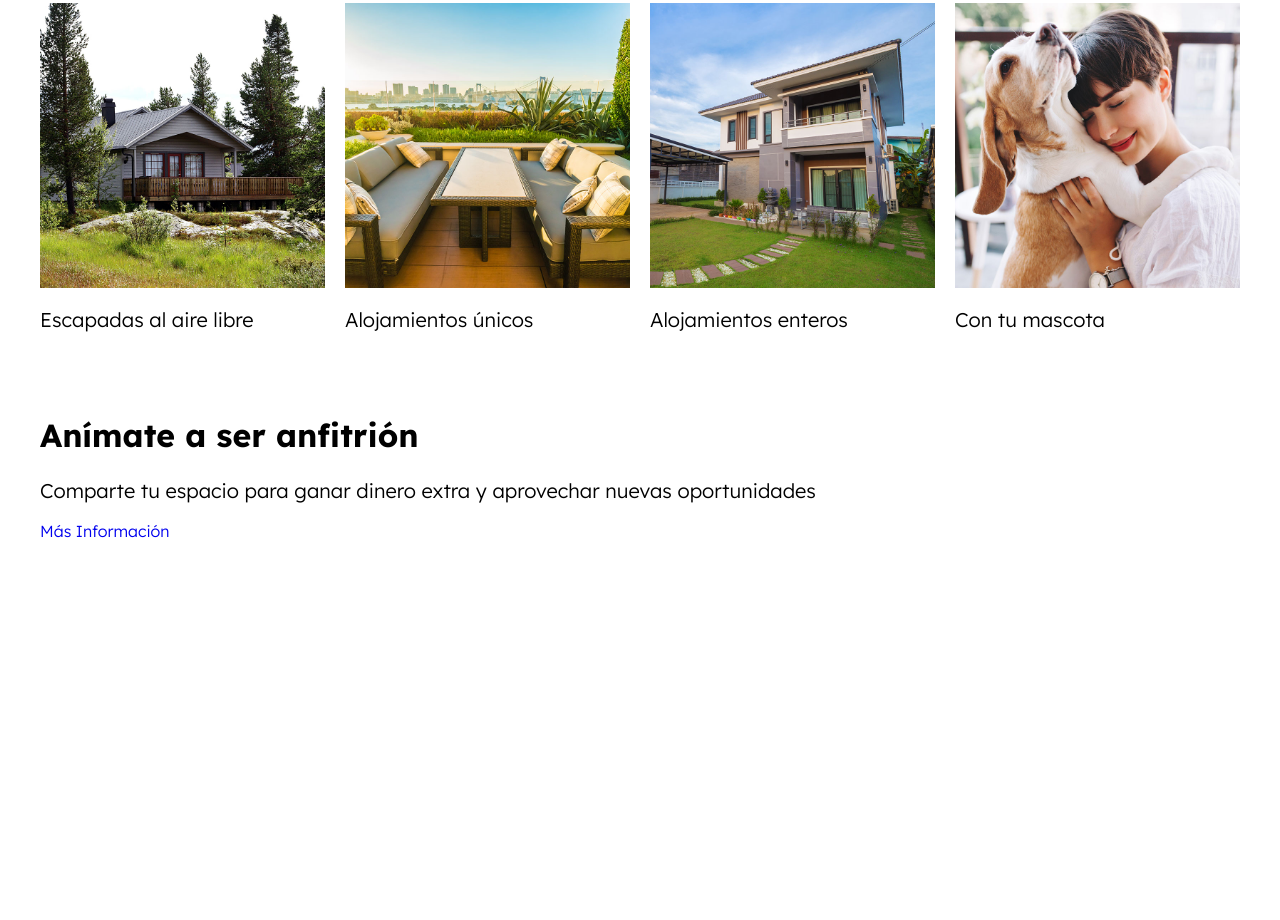
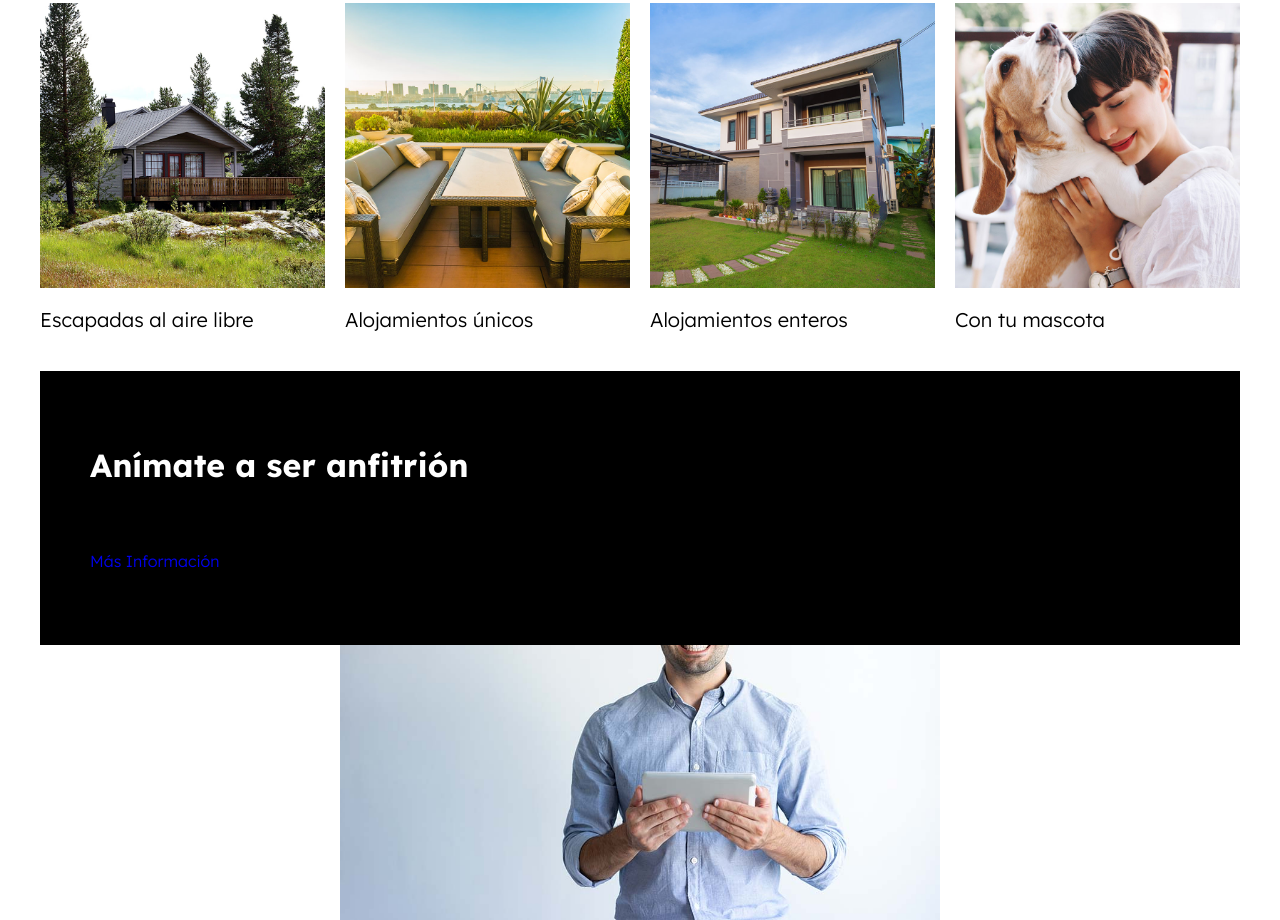
Before and after one commit to ManuUSS/airbnb-copy, a website: page index.html in a window 1280 px wide. Shown: the part 1312-2232 px from the top of the page. Before the commit the page ends 1873 px from the top, so only its background shows below. Drawn offline with nearby package versions, Linux system fonts and the light colour scheme; files that its build step writes are made by us from their sources; files whose address does not match are found by name.

Commit message:
new: host scss inital

```diff
--- a/src/scss/ui/content/_host.scss
+++ b/src/scss/ui/content/_host.scss
@@ -1,2 +1,14 @@
 @use 'base/vars';
 @use 'base/mixins';
+
+.host {
+    color: vars.$color_white;
+    display: grid;
+    grid-template-rows: repeat(2, 1fr);
+    row-gap: 15rem;
+    padding: 5rem;
+    background-image: linear-gradient( to bottom, vars.$color_black 0%, vars.$color_black 50%, transparent 50%), url(../img/anfitrion.jpg);
+    background-size: 100%, 60rem;
+    background-position: center, center bottom;
+    background-repeat: no-repeat;
+}
```
